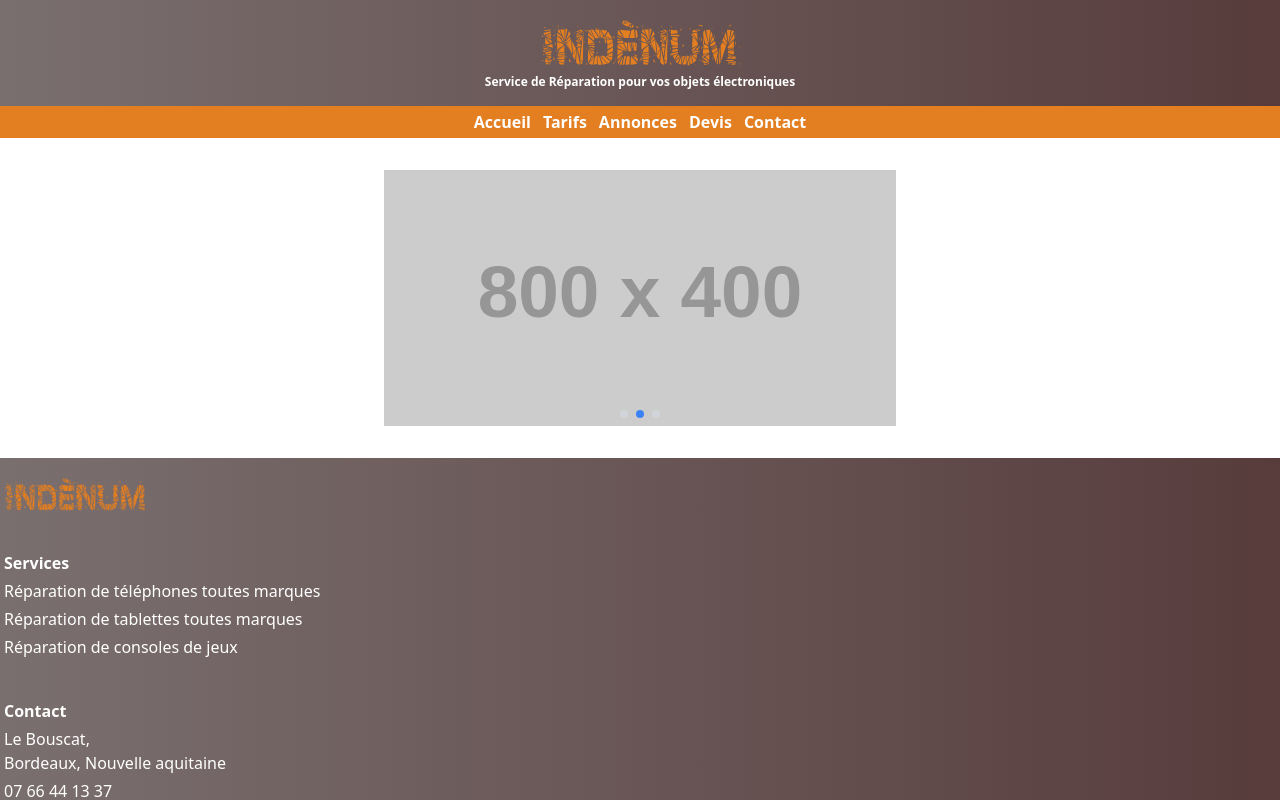
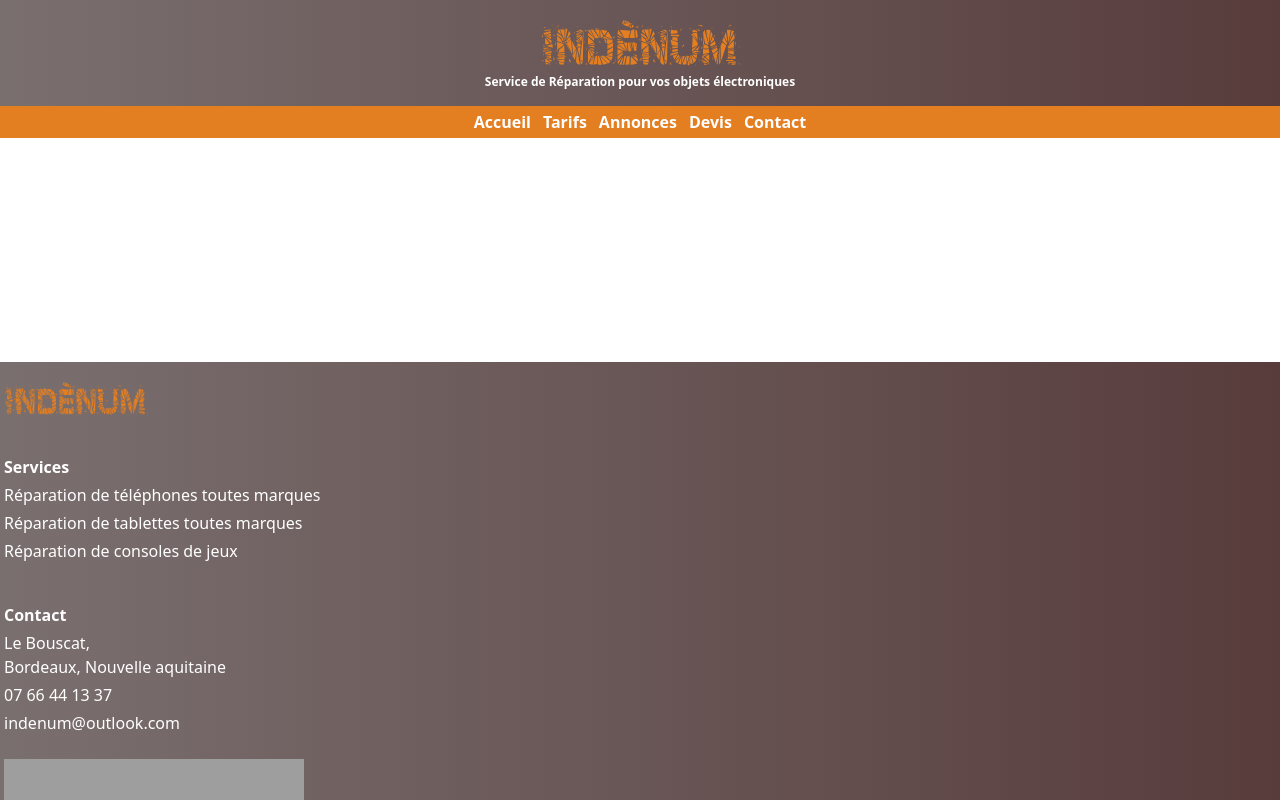
Before and after one commit to jo33200/indenum, a React (Vite) app: page / in a window 1280 px wide. Shown: the top 800 px of the page. Built offline with nearby package versions, Linux system fonts and the light colour scheme; grey boxes are pictures that could not be loaded.

Commit message:
Refactor Carousel component to use slogans instead of images

```diff
--- a/src/components/Carousel.jsx
+++ b/src/components/Carousel.jsx
@@ -1,67 +1,60 @@
 import { useState, useEffect } from 'react';
 
-const images = [
+const slogans = [
   {
-    src: "../../assets/img/Carousel1.png",
-    alt: "Image 1",
+    text: "Réparations rapides, résultats durables.",
+    alt: "Slogan 1",
   },
   {
-    src: "https://via.placeholder.com/800x400?text=Image+2",
-    alt: "Image 2",
+    text: "Réparez aujourd'hui, profitez demain.",
+    alt: "Slogan 2",
   },
   {
-    src: "https://via.placeholder.com/800x400?text=Image+3",
-    alt: "Image 3",
+    text: "Téléphone en panne ? Nous avons la réponse.",
+    alt: "Slogan 3",
+  },
+  {
+    text: "Plus vite réparé, plus vite connecté.",
+    alt: "Slogan 4",
+  },
+  {
+    text: "Réparez, ne remplacez pas.",
+    alt: "Slogan 5",
   },
 ];
 
 const Carousel = () => {
   const [currentIndex, setCurrentIndex] = useState(0);
 
-  // Fonction pour passer à l'image suivante
+  // Fonction pour passer au slogan suivant
   const nextSlide = () => {
-    setCurrentIndex((prevIndex) => (prevIndex + 1) % images.length);
-  };
-
-  // Fonction pour aller à une image en cliquant sur un "dot"
-  const goToSlide = (index) => {
-    setCurrentIndex(index);
+    setCurrentIndex((prevIndex) => (prevIndex + 1) % slogans.length);
   };
 
   // Défilement automatique
   useEffect(() => {
-    const interval = setInterval(nextSlide, 3000); // Change l'image toutes les 3 secondes
+    const interval = setInterval(nextSlide, 3000); // Change le slogan toutes les 3 secondes
     return () => clearInterval(interval); // Nettoie l'intervalle lors du démontage
   }, []);
 
   return (
-    <div className="relative w-full max-w-lg mx-auto">
-      {/* Images */}
-      <div className="w-full h-64 overflow-hidden">
-        {images.map((image, index) => (
-          <img
-            key={index}
-            src={image.src}
-            alt={image.alt}
-            className={`w-full h-full object-cover transition-transform duration-500 ease-in-out ${
-              index === currentIndex ? "block" : "hidden"
-            }`}
-          />
-        ))}
-      </div>
-
-      {/* Dots de navigation */}
-      <div className="absolute bottom-0 left-0 right-0 flex justify-center pb-2">
-        {images.map((_, index) => (
-          <div
-            key={index}
-            className={`h-2 w-2 mx-1 rounded-full cursor-pointer transition-colors ${
-              index === currentIndex ? "bg-blue-500" : "bg-gray-300"
-            }`}
-            onClick={() => goToSlide(index)}
-          />
-        ))}
-      </div>
+    <div className="relative w-full h-40 flex items-center justify-center">
+      {/* Slogans */}
+      {slogans.map((slogan, index) => (
+        <p
+          key={index}
+          className={`absolute text-white text-center font-openSans transition-opacity duration-1000 ease-in-out ${
+            index === currentIndex ? 'opacity-100' : 'opacity-0'
+          }`}
+          style={{
+            fontSize: '26px',
+            width: '100%',
+            padding: '0 20px',
+          }}
+        >
+          {slogan.text}
+        </p>
+      ))}
     </div>
   );
 };
```
